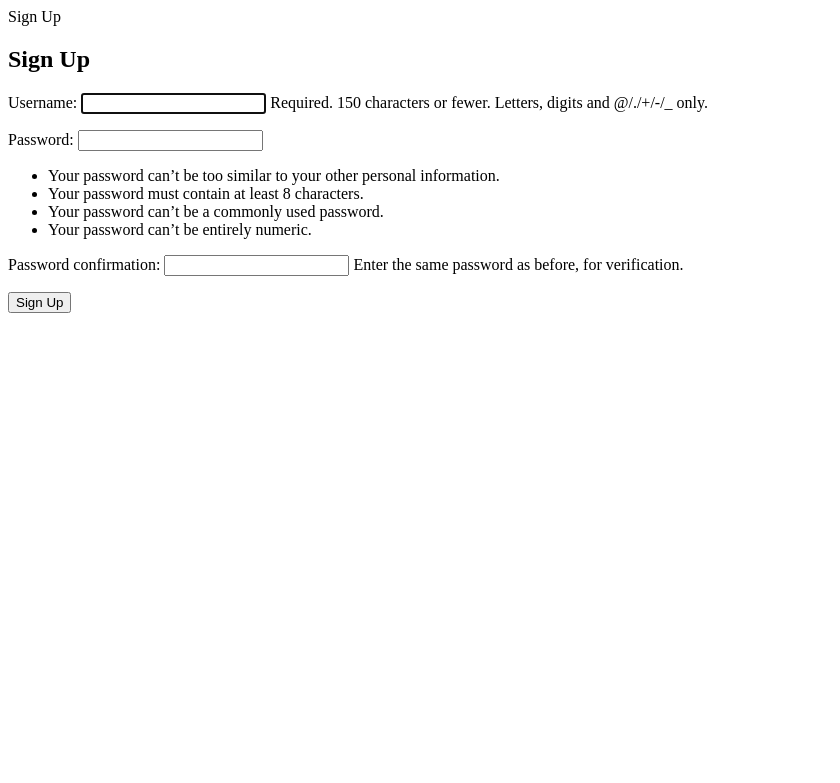
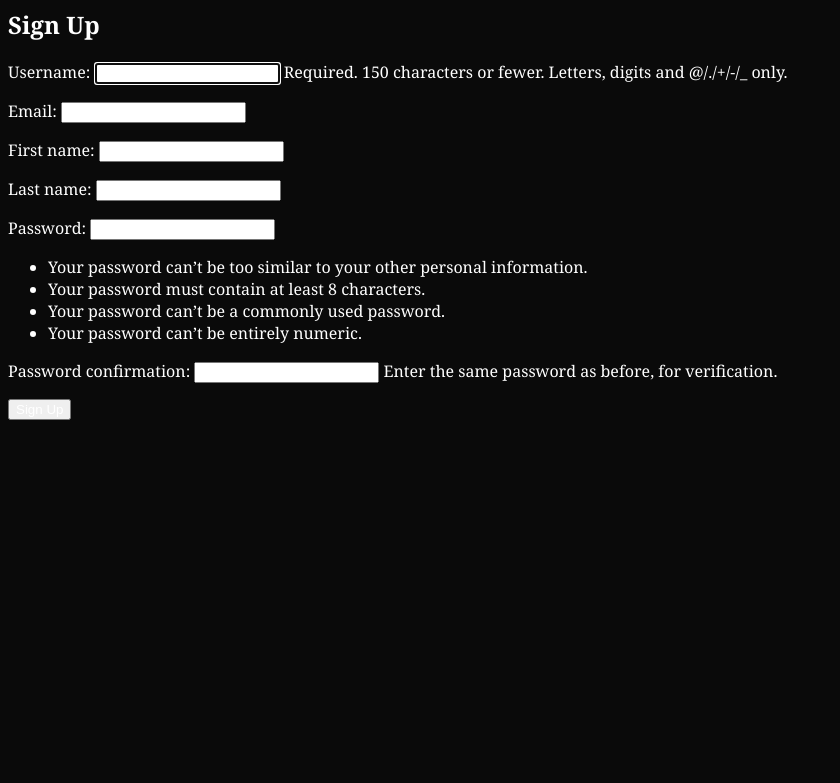
Before and after one commit to WakeTechBrandon/Bombastic-Bookstore, a Django app: page /accounts/signup/ in a window 1280 px wide. Shown: the top 783 px of the page, without its empty margins (0-840 px from the left). Run offline with Django 4.2, Linux system fonts and the light colour scheme.

Commit message:
Up to date sign in fix
Fixed sign up by having it link to a new html file. Also added required fields and css from login so style is consistent.

```diff
--- a/BombasticBookstore/bombasticbookstore/accounts/forms.py
+++ b/BombasticBookstore/bombasticbookstore/accounts/forms.py
@@ -0,0 +1,15 @@
+from django import forms
+from django.contrib.auth.models import User
+from django.contrib.auth.forms import UserCreationForm
+
+
+# Inherit Django's default UserCreationForm
+class CustomUserCreationForm(UserCreationForm):
+    first_name = forms.CharField(max_length=50) # Required
+    last_name = forms.CharField(max_length=50) # Required
+    email = forms.EmailField() # Required
+    # All fields you re-define here will become required fields in the form
+
+    class Meta:
+        model = User
+        fields = ['username', 'email', 'first_name', 'last_name', 'password1', 'password2']
--- a/BombasticBookstore/bombasticbookstore/accounts/views.py
+++ b/BombasticBookstore/bombasticbookstore/accounts/views.py
@@ -2,12 +2,12 @@ from django.shortcuts import render, redirect
 from django.urls import reverse_lazy
 from django.views.generic.edit import FormView
 from django.contrib.auth import login
-from django.contrib.auth.forms import UserCreationForm
+from .forms import CustomUserCreationForm
 
 
 class SignUpView(FormView):
     template_name = "registration/signup.html"
-    form_class = UserCreationForm
+    form_class = CustomUserCreationForm
     success_url = reverse_lazy("index")
 
     def form_valid(self, form):
--- a/BombasticBookstore/bombasticbookstore/templates/registration/login.html
+++ b/BombasticBookstore/bombasticbookstore/templates/registration/login.html
@@ -64,7 +64,7 @@
 	<div class="sign-up">
 		<span class="toggle-switch opt2">
 			<h2>Sign Up</h2>
-			<form action="signup.php" method="post">
+			<!-- <form action="signup.php" method="post">
 				<label for="name">Name:</label>
 				<input type="text" id="name" name="name"><br><br>
 				<label for="email">Email:</label>
@@ -83,14 +83,14 @@
 						{% endfor %}
 					{% endfor %}
 				</ul>
-			{% endif %}
+			{% endif %} -->
 		</span>
     </div> <!-- Sign up -->
 	<p style="display:flex; justify-content: center;">OR</p>
 	<div style="display:flex; justify-content:center; padding: 25px;">
 		<input class="toggle-checkbox" type="checkbox" id="toggle">
 		<label class="slider" for="toggle">
-			<span class="toggle-switch opt1 toggle-label">New User? Sign Up</span>
+			<span class="toggle-switch opt1 toggle-label"><a href="{% url 'signup' %}">New User? Sign Up </a></span>
 			<span class="toggle-switch opt2 toggle-label">Login</span>
 		</label>
 	</div>
--- a/BombasticBookstore/bombasticbookstore/templates/registration/signup.html
+++ b/BombasticBookstore/bombasticbookstore/templates/registration/signup.html
@@ -1,11 +1,10 @@
-
-{% block title %}Sign Up{% endblock title %}
-
-{% block content %}
+{% load static %}
+<head>
+<link rel="stylesheet"  href="{% static 'styles/login.css' %}">
+</head>
 <h2>Sign Up</h2>
 <form method="post">
     {% csrf_token %}
     {{ form.as_p }}
     <button class="btn btn-success" type="submit">Sign Up</button>
 </form>
-{% endblock content %}
```
